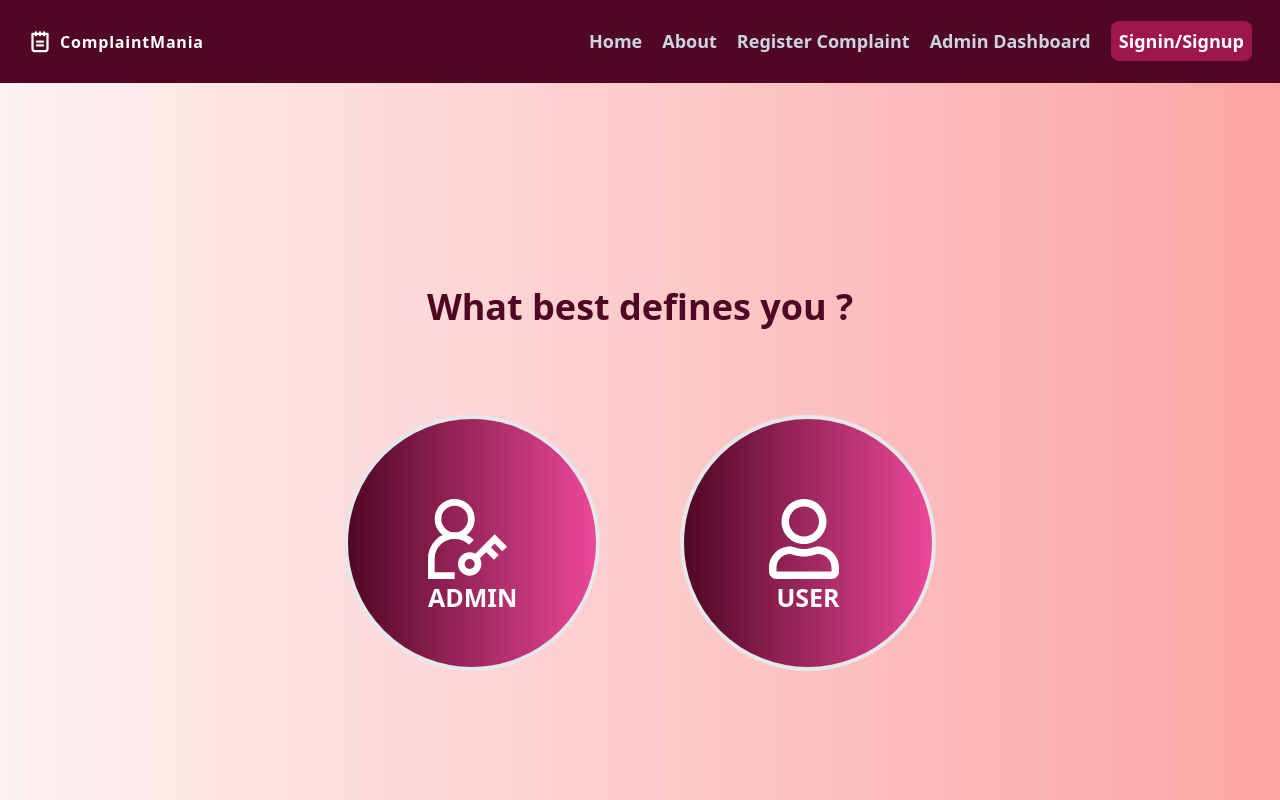
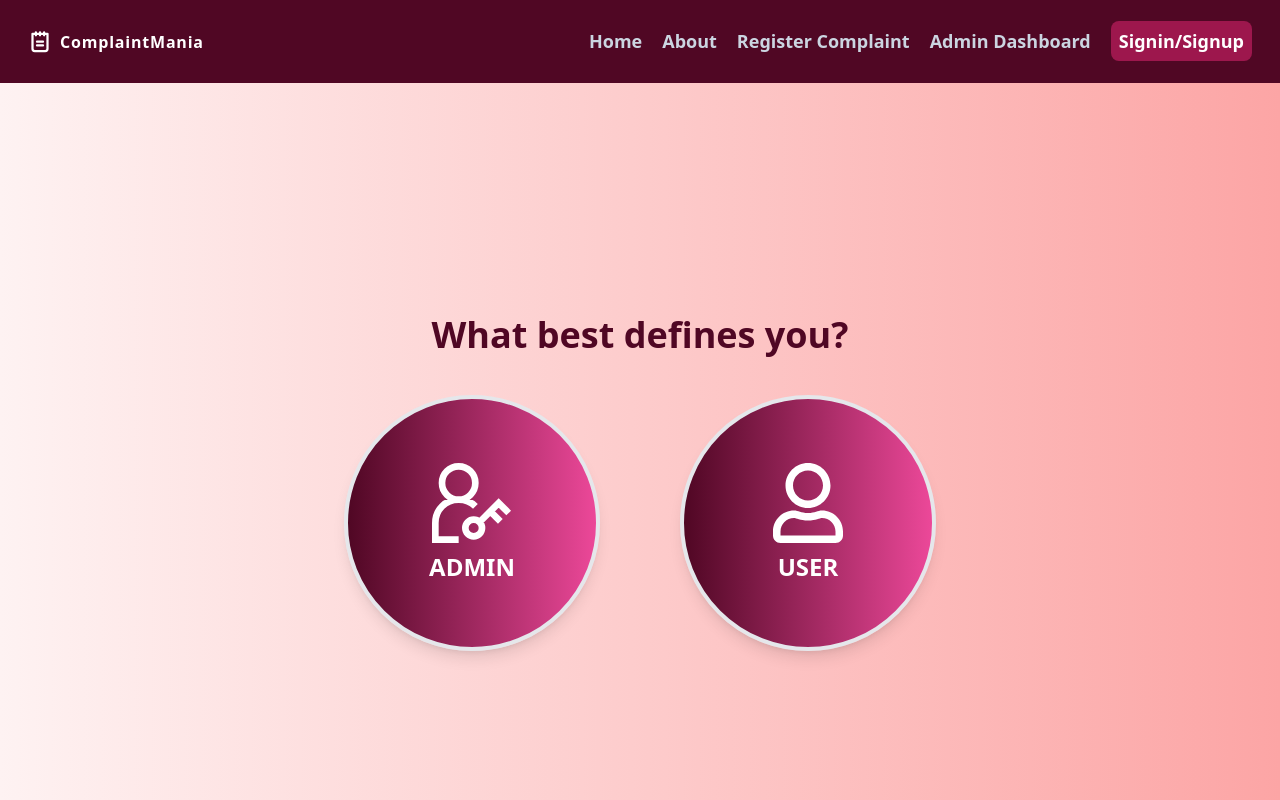
Before and after one commit to tanisha2430/Frontend-Complaint, a React (Vite) app: page /loginsignup in a window 1280 px wide. Shown: the top 800 px of the page. Built offline with nearby package versions, Linux system fonts and the light colour scheme.

Commit message:
page done

```diff
--- a/src/components/userAdminPage/UserAdminPage.jsx
+++ b/src/components/userAdminPage/UserAdminPage.jsx
@@ -1,29 +1,67 @@
-import React from 'react';
-import { NavLink } from 'react-router-dom';
+// import React from 'react';
+// import { NavLink } from 'react-router-dom';
+// import { GrUserAdmin } from "react-icons/gr";
+// import { FaRegUser } from "react-icons/fa";
+
+// function UserAdminPage() {
+//   return (
+//     <div>
+//       <div className="bg-gradient-to-r from-red-50 to-red-300 bg-cover bg-no-repeat p-10 flex items-center justify-center flex-col h-screen  ">
+//       <h1 className='text-4xl font-extrabold text-pink-950 mb-' >What best defines you ?</h1>
+//       <div className='flex flex-col md:flex-row p-2 items-center justify-center mt-20 '>
+
+//       <div className='flex gap-20 flex-wrap items-center justify-center'>
+//         <NavLink to='/admin'>
+//         <button type="button" className="bg-gradient-to-r h-64 w-64 from-pink-950 to-pink-500 p-20 rounded-full text-white font-bold text-[25px] border-4"><GrUserAdmin className='text-center h-20 w-20' />
+//             ADMIN
+//           </button>
+//         </NavLink>
+//         <NavLink to='/user'>
+//           <button type="button" className="bg-gradient-to-r h-64 w-64 from-pink-950 to-pink-500 p-20 rounded-full text-white font-bold text-[25px] border-4"><FaRegUser className='text-center h-20 w-20' />
+//             USER
+//           </button>
+//         </NavLink>
+//         </div>
+//       </div>
+//     </div>
+//     </div>
+//   );
+// }
+
+// export default UserAdminPage;
+
+
+import React from "react";
+import { NavLink } from "react-router-dom";
 import { GrUserAdmin } from "react-icons/gr";
 import { FaRegUser } from "react-icons/fa";
 
 function UserAdminPage() {
   return (
-    <div>
-      <div className="bg-gradient-to-r from-red-50 to-red-300 bg-cover bg-no-repeat p-10 flex items-center justify-center flex-col h-screen  ">
-      <h1 className='text-4xl font-extrabold text-pink-950 mb-' >What best defines you ?</h1>
-      <div className='flex flex-col md:flex-row p-2 items-center justify-center mt-20 '>
+    <div className="min-h-screen flex flex-col items-center justify-center bg-gradient-to-r from-red-50 to-red-300 p-6">
+      {/* Heading */}
+      <h1 className="text-3xl md:text-4xl font-extrabold text-pink-950 text-center mb-10">
+        What best defines you?
+      </h1>
 
-      <div className='flex gap-20 flex-wrap items-center justify-center'>
-        <NavLink to='/admin'>
-        <button type="button" className="bg-gradient-to-r h-64 w-64 from-pink-950 to-pink-500 p-20 rounded-full text-white font-bold text-[25px] border-4"><GrUserAdmin className='text-center h-20 w-20' />
+      {/* Buttons Container */}
+      <div className="flex flex-col md:flex-row gap-10 md:gap-20 items-center justify-center w-full">
+        {/* Admin Button */}
+        <NavLink to="/admin">
+          <button className="bg-gradient-to-r from-pink-950 to-pink-500 h-48 w-48 sm:h-56 sm:w-56 md:h-64 md:w-64 flex flex-col items-center justify-center rounded-full text-white font-bold text-lg sm:text-xl md:text-2xl border-4 shadow-lg hover:scale-105 transition-transform">
+            <GrUserAdmin className="h-16 w-16 sm:h-20 sm:w-20 mb-2" />
             ADMIN
           </button>
         </NavLink>
-        <NavLink to='/user'>
-          <button type="button" className="bg-gradient-to-r h-64 w-64 from-pink-950 to-pink-500 p-20 rounded-full text-white font-bold text-[25px] border-4"><FaRegUser className='text-center h-20 w-20' />
+
+        {/* User Button */}
+        <NavLink to="/user">
+          <button className="bg-gradient-to-r from-pink-950 to-pink-500 h-48 w-48 sm:h-56 sm:w-56 md:h-64 md:w-64 flex flex-col items-center justify-center rounded-full text-white font-bold text-lg sm:text-xl md:text-2xl border-4 shadow-lg hover:scale-105 transition-transform">
+            <FaRegUser className="h-16 w-16 sm:h-20 sm:w-20 mb-2" />
             USER
           </button>
         </NavLink>
-        </div>
       </div>
-    </div>
     </div>
   );
 }
```
